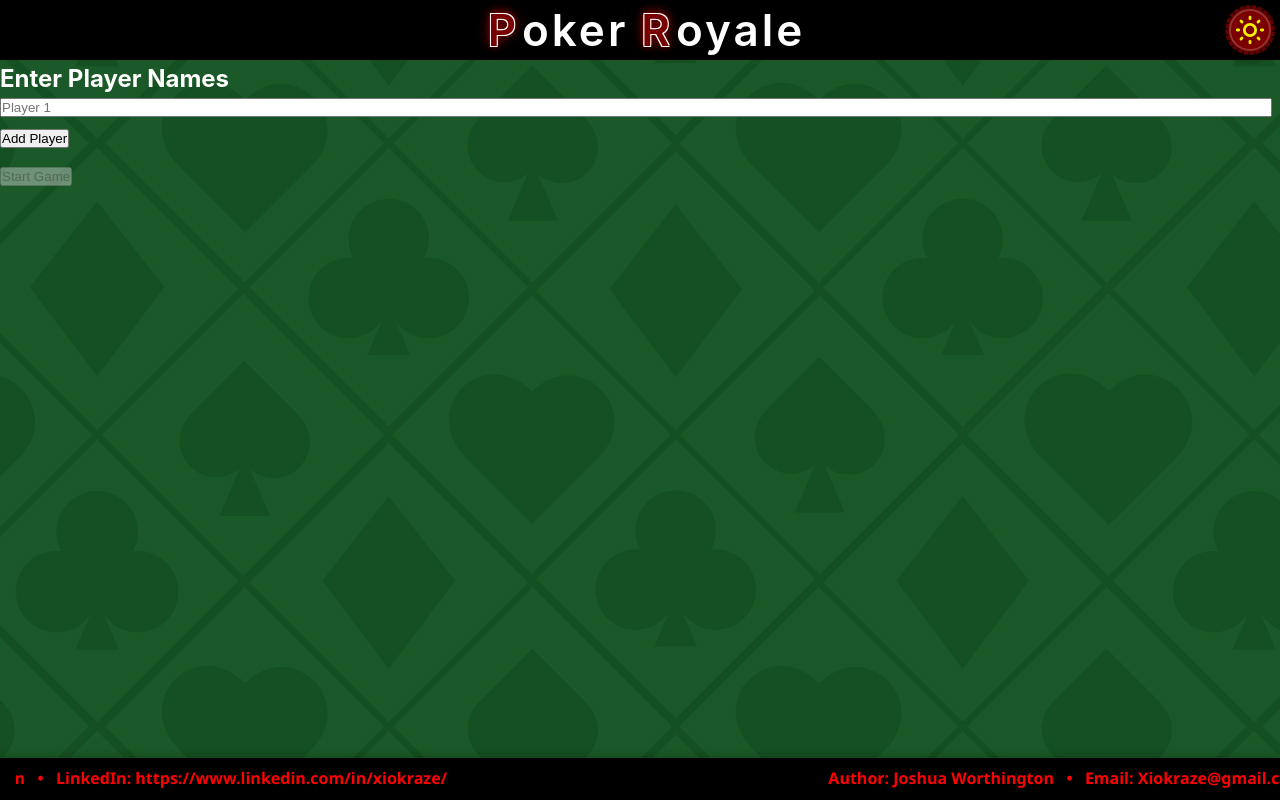
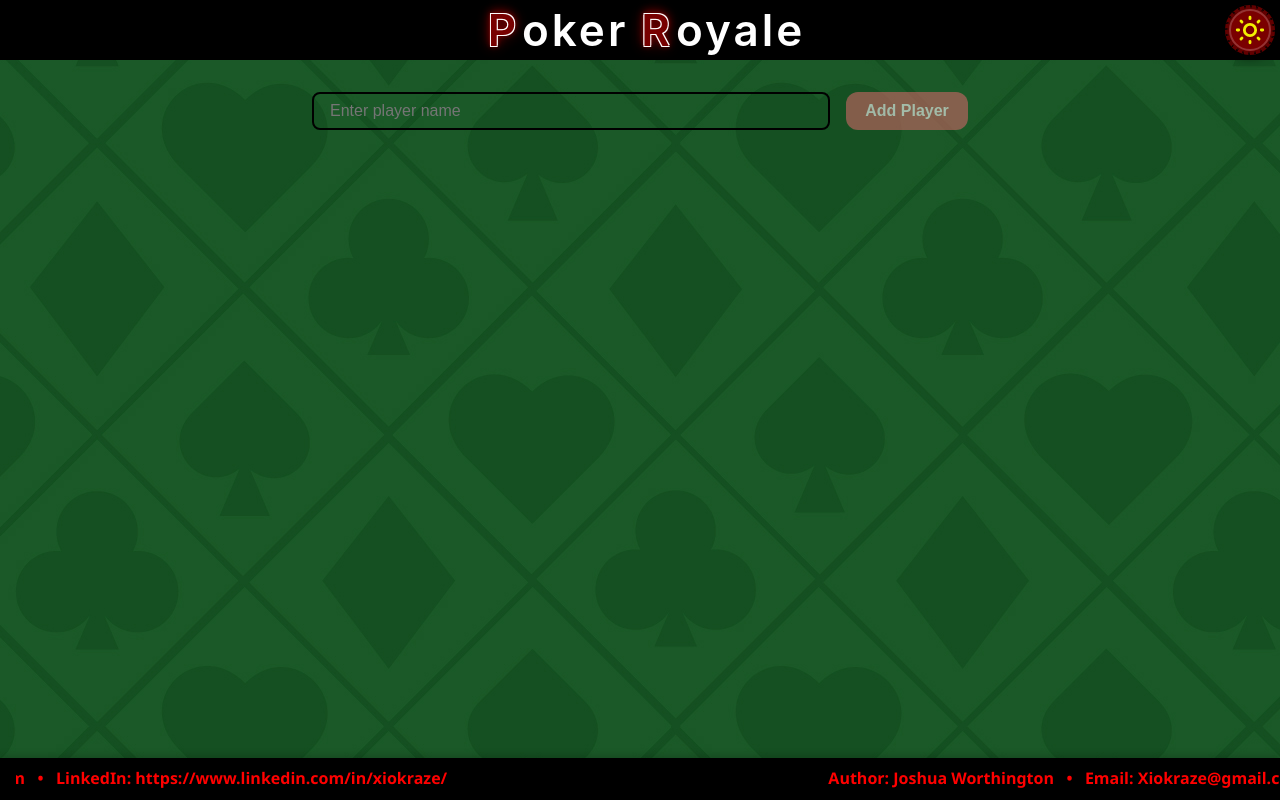
Before and after one commit to Xiokraze/PokerFE, a React (Create React App) app in the folder poker/: page /five-card-stud in a window 1280 px wide. Built offline with nearby package versions, Linux system fonts and the light colour scheme.

Commit message:
Continued fleshing out the user input logic.

```diff
--- /dev/null
+++ b/poker/src/components/button/pokerButton/PokerButton.module.css
@@ -0,0 +1,26 @@
+/* Button.module.css */
+
+.pokerButton {
+  background-color: var(--poker-chip-red);
+  color: white;
+  border: none;
+  padding: 0.6rem 1.2rem;
+  font-weight: 700;
+  font-size: 1rem;
+  border-radius: 12px;
+  cursor: pointer;
+  box-shadow: 0 0 6px 2px var(--poker-chip-red), inset 0 0 10px 2px #ff4d4d;
+  transition: background-color 0.3s ease, box-shadow 0.3s ease;
+}
+
+.pokerButton:hover:not(:disabled) {
+  background-color: #ff5555;
+  box-shadow: 0 0 12px 4px #ff0000, inset 0 0 14px 3px #ff6666;
+}
+
+.pokerButton:disabled {
+  opacity: 0.6;
+  cursor: not-allowed;
+  box-shadow: none;
+  background-color: #cc6666;
+}
--- /dev/null
+++ b/poker/src/components/button/pokerButton/PokerButton.tsx
@@ -0,0 +1,17 @@
+// Button.tsx
+import React from 'react';
+import styles from './PokerButton.module.css';
+
+type ButtonProps = React.ButtonHTMLAttributes<HTMLButtonElement> & {
+  text: string;
+};
+
+const PokerButton: React.FC<ButtonProps> = ({ text, ...rest }) => {
+  return (
+    <button className={styles.pokerButton} {...rest}>
+      {text}
+    </button>
+  );
+};
+
+export default PokerButton;
--- /dev/null
+++ b/poker/src/components/common/CardAnimation.module.css
@@ -0,0 +1,82 @@
+.cardContainer {
+  animation-name: slideDealIn;
+  animation-duration: 0.6s;
+  animation-fill-mode: backwards;
+  animation-timing-function: ease;
+  animation-delay: var(--animation-delay, 0ms);
+
+  cursor: pointer;
+  user-select: none;
+
+  background-color: var(--MenuBackground);
+  border-radius: 12px;
+  box-shadow: 0 4px 10px rgba(0, 0, 0, 0.25);
+  display: flex;
+  flex-direction: column;
+  align-items: center;
+  padding: 1rem;
+  outline: none;
+
+  transition: transform 0.25s ease, box-shadow 0.25s ease;
+  transform: translateY(0);
+}
+
+.cardContainer:hover,
+.cardContainer:focus {
+  transform: translateY(-8px) scale(1.05);
+  box-shadow: 0 15px 30px rgba(0, 0, 0, 0.35);
+  filter: drop-shadow(0 4px 6px rgba(0, 0, 0, 0.2));
+}
+
+.cardContainer:active {
+  transform: translateY(-4px) scale(1.02);
+  box-shadow: 0 10px 20px rgba(0, 0, 0, 0.3);
+  filter: drop-shadow(0 2px 4px rgba(0, 0, 0, 0.15));
+}
+
+.disabled {
+  cursor: not-allowed;
+  opacity: 0.5;
+  pointer-events: none;
+  filter: grayscale(60%);
+  transition: filter 0.3s ease, opacity 0.3s ease;
+}
+
+.chosenCard {
+  animation: dealPop 0.5s ease forwards;
+  z-index: 10;
+}
+
+.text {
+  text-align: center;
+}
+
+@keyframes slideDealIn {
+  0% {
+    opacity: 0;
+    transform: translateX(-120vw) rotate(-20deg);
+  }
+  70% {
+    opacity: 1;
+    transform: translateX(10px) rotate(10deg);
+  }
+  85% {
+    transform: translateX(-5px) rotate(-5deg);
+  }
+  100% {
+    opacity: 1;
+    transform: translateX(0) rotate(0);
+  }
+}
+
+@keyframes dealPop {
+  0% {
+    transform: translateY(0) scale(1) rotate(0);
+  }
+  50% {
+    transform: translateY(-10px) scale(1.05) rotate(5deg);
+  }
+  100% {
+    transform: translateY(0) scale(1) rotate(0);
+  }
+}
--- /dev/null
+++ b/poker/src/components/playingCard/CardOption.tsx
@@ -0,0 +1,67 @@
+import React from 'react';
+import styles from '../common/CardAnimation.module.css';
+import PlayingCard from '../playingCard/PlayingCard';
+
+type CardOptionProps = {
+  id: string;
+  cardCode: string;
+  faceDown?: boolean;
+  badgeText?: string;
+  badgeColor?: string;
+  displayText: string;
+  subText?: string;
+  onClick?: () => void;
+  disabled?: boolean;
+  selected?: boolean;
+  animationDelay?: number;
+};
+
+const CardOption: React.FC<CardOptionProps> = ({
+  id,
+  cardCode,
+  faceDown,
+  badgeText,
+  badgeColor,
+  displayText,
+  subText: description,
+  onClick,
+  disabled = false,
+  selected = false,
+  animationDelay = 0,
+}) => {
+  const handleKeyDown = (e: React.KeyboardEvent) => {
+    if (!disabled && (e.key === 'Enter' || e.key === ' ')) {
+      onClick?.();
+    }
+  };
+
+  return (
+    <div
+      id={id}
+      className={`
+        ${styles.cardContainer}
+        ${disabled ? styles.disabled : ''}
+        ${selected ? styles.chosenCard : ''}
+      `}
+      onClick={!disabled ? onClick : undefined}
+      role="button"
+      tabIndex={0}
+      onKeyDown={handleKeyDown}
+      aria-disabled={disabled}
+      style={{ '--animation-delay': `${animationDelay}ms` } as React.CSSProperties}
+    >
+      <PlayingCard
+        faceDown={faceDown}
+        code={cardCode}
+        badgeText={badgeText}
+        badgeColor={badgeColor}
+      />
+      <div className={styles.text}>
+        <h3>{displayText}</h3>
+        {description && <p>{description}</p>}
+      </div>
+    </div>
+  );
+};
+
+export default CardOption;
--- a/poker/src/components/playingCard/PlayingCard.tsx
+++ b/poker/src/components/playingCard/PlayingCard.tsx
@@ -1,5 +1,6 @@
-import React from 'react';
+import React, { useContext } from 'react';
 import styles from './PlayingCard.module.css';
+import ThemeContext from '../context/ThemeContext';
 
 type PlayingCardProps = {
   code?: string; // e.g. "4C"
@@ -26,29 +27,35 @@ const rankMap: Record<string, string> = {
 };
 
 const getCardFilename = (code: string): string => {
-  if (!code || code.length < 2) return 'back.png';
+  if (!code || code.length < 2) return 'back-red.png';
 
   const rank = code.slice(0, code.length - 1);
   const suit = code.slice(-1);
 
   const suitName = suitMap[suit.toUpperCase()];
-  if (!suitName) return 'back.png';
+  if (!suitName) return 'back-red.png';
 
   const rankName = rankMap[rank.toUpperCase()] || rank;
 
-  if (!rankName.match(/^(?:[2-9]|10|jack|queen|king|1)$/i)) return 'back.png';
+  if (!rankName.match(/^(?:[2-9]|10|jack|queen|king|1)$/i)) return 'back-red.png';
 
   return `${suitName}_${rankName.toLowerCase()}.png`;
 };
 
 const PlayingCard: React.FC<PlayingCardProps> = ({
-  code = 'back',
+  code = 'back-red',
   faceDown = false,
   badgeText,
   badgeColor = '#f00', // default red
   width = 100,
 }) => {
-  const filename = faceDown ? 'back.png' : getCardFilename(code);
+  const themeCtx = useContext(ThemeContext);
+
+  const filename = faceDown
+    ? themeCtx.isDarkTheme()
+      ? 'back-red.png'
+      : 'back-blue.png'
+    : getCardFilename(code);
 
   const img1x = `/png/1x/${filename}`;
   const img2x = `/png/2x/${filename}`;
--- a/poker/src/pages/fiveCardStud/FiveCardStud.tsx
+++ b/poker/src/pages/fiveCardStud/FiveCardStud.tsx
@@ -33,7 +33,7 @@ const FiveCardStud: React.FC = () => {
       };
 
       const response = await fetch('http://localhost:5285/api/play/fiveCardStud', requestOptions);
-      console.log('respnse', response);
+
       if (!response.ok) throw new Error(`API error: ${response.statusText}`);
       const data: ApiResponse = await response.json();
       setResults(data);
--- /dev/null
+++ b/poker/src/pages/fiveCardStud/PlayerForm.module.css
@@ -0,0 +1,31 @@
+.wrapper {
+  padding: 2rem;
+  max-width: 720px;
+  margin: 0 auto;
+}
+
+.inputRow {
+  display: flex;
+  gap: 1rem;
+  margin-bottom: 2rem;
+  align-items: center;
+}
+
+.input {
+  flex: 1;
+  padding: 0.5rem 1rem;
+  font-size: 1rem;
+  border-radius: 8px;
+  border: 2px solid var(--primary-dark);
+  background-color: var(--primary-light);
+  color: var(--secondary-dark);
+}
+
+.grid {
+  display: grid;
+  grid-template-columns: repeat(auto-fit, minmax(180px, 1fr));
+  gap: 1.25rem;
+  padding: 2rem;
+  width: fit-content;
+  margin: 0 auto;
+}
--- a/poker/src/pages/fiveCardStud/PlayerForm.tsx
+++ b/poker/src/pages/fiveCardStud/PlayerForm.tsx
@@ -1,71 +1,59 @@
-import React, { useState } from 'react';
+import React, { useContext, useState } from 'react';
+import styles from './PlayerForm.module.css';
+import PokerButton from '../../components/button/pokerButton/PokerButton';
+import CardOption from '../../components/playingCard/CardOption';
+import ThemeContext from '../../components/context/ThemeContext';
 
-type PlayerInputFormProps = {
+type PlayerFormProps = {
   onSubmit: (players: string[]) => void;
 };
 
-const MAX_PLAYERS = 10;
+const PlayerForm: React.FC<PlayerFormProps> = ({ onSubmit }) => {
+  const [newPlayerName, setNewPlayerName] = useState('');
+  const [players, setPlayers] = useState<string[]>([]);
+  const themeCtx = useContext(ThemeContext);
 
-const PlayerInputForm: React.FC<PlayerInputFormProps> = ({ onSubmit }) => {
-  const [players, setPlayers] = useState<string[]>(['']);
+  const handleAddPlayer = () => {
+    if (newPlayerName.trim() === '') return;
 
-  const updatePlayer = (index: number, value: string) => {
-    const newPlayers = [...players];
-    newPlayers[index] = value;
-    setPlayers(newPlayers);
-  };
-
-  const addPlayer = () => {
-    if (players.length < MAX_PLAYERS) {
-      setPlayers([...players, '']);
-    }
-  };
-
-  const removePlayer = (index: number) => {
-    if (players.length > 1) {
-      setPlayers(players.filter((_, i) => i !== index));
-    }
-  };
-
-  const isValid = players.some((name) => name.trim().length > 0);
-
-  const handleSubmit = (e: React.FormEvent) => {
-    e.preventDefault();
-    if (isValid) {
-      onSubmit(players.filter((name) => name.trim().length > 0));
-    }
+    setPlayers((prev) => [...prev, newPlayerName.trim()]);
+    setNewPlayerName('');
   };
 
   return (
-    <form onSubmit={handleSubmit}>
-      <h2>Enter Player Names</h2>
-      {players.map((player, index) => (
-        <div key={index} style={{ marginBottom: 8, display: 'flex', alignItems: 'center' }}>
-          <input
-            type="text"
-            placeholder={`Player ${index + 1}`}
-            value={player}
-            onChange={(e) => updatePlayer(index, e.target.value)}
-            required
-            style={{ flexGrow: 1, marginRight: 8 }}
+    <div className={styles.wrapper}>
+      <div className={styles.inputRow}>
+        <input
+          type="text"
+          value={newPlayerName}
+          onChange={(e) => setNewPlayerName(e.target.value)}
+          placeholder="Enter player name"
+          className={styles.input}
+        />
+        <PokerButton
+          onClick={handleAddPlayer}
+          disabled={newPlayerName.trim() === ''}
+          text="Add Player"
+        />
+      </div>
+
+      <div className={styles.grid}>
+        {players.map((player, index) => (
+          <CardOption
+            key={index}
+            id={player}
+            displayText={player}
+            subText="Ready to play"
+            cardCode=""
+            faceDown={true}
+            badgeText="Player"
+            badgeColor="#0062ff"
+            onClick={() => {}}
           />
-          {players.length > 1 && (
-            <button type="button" onClick={() => removePlayer(index)}>
-              Remove
-            </button>
-          )}
-        </div>
-      ))}
-      <div style={{ marginBottom: 12 }}>
-        <button type="button" onClick={addPlayer} disabled={players.length >= MAX_PLAYERS}>
-          Add Player
-        </button>
+        ))}
       </div>
-      <button type="submit" disabled={!isValid}>
-        Start Game
-      </button>
-    </form>
+    </div>
   );
 };
 
-export default PlayerInputForm;
+export default PlayerForm;
```
Also changed, not shown: poker/src/components/button/cardButton/CardButton.module.css (added, +58 -0 lines), poker/src/components/button/cardButton/CardButton.tsx (added, +31 -0 lines), poker/src/components/gameMenu/GameMenu.module.css (+0 -83 lines), poker/src/components/gameMenu/GameMenu.tsx (+12 -20 lines).
